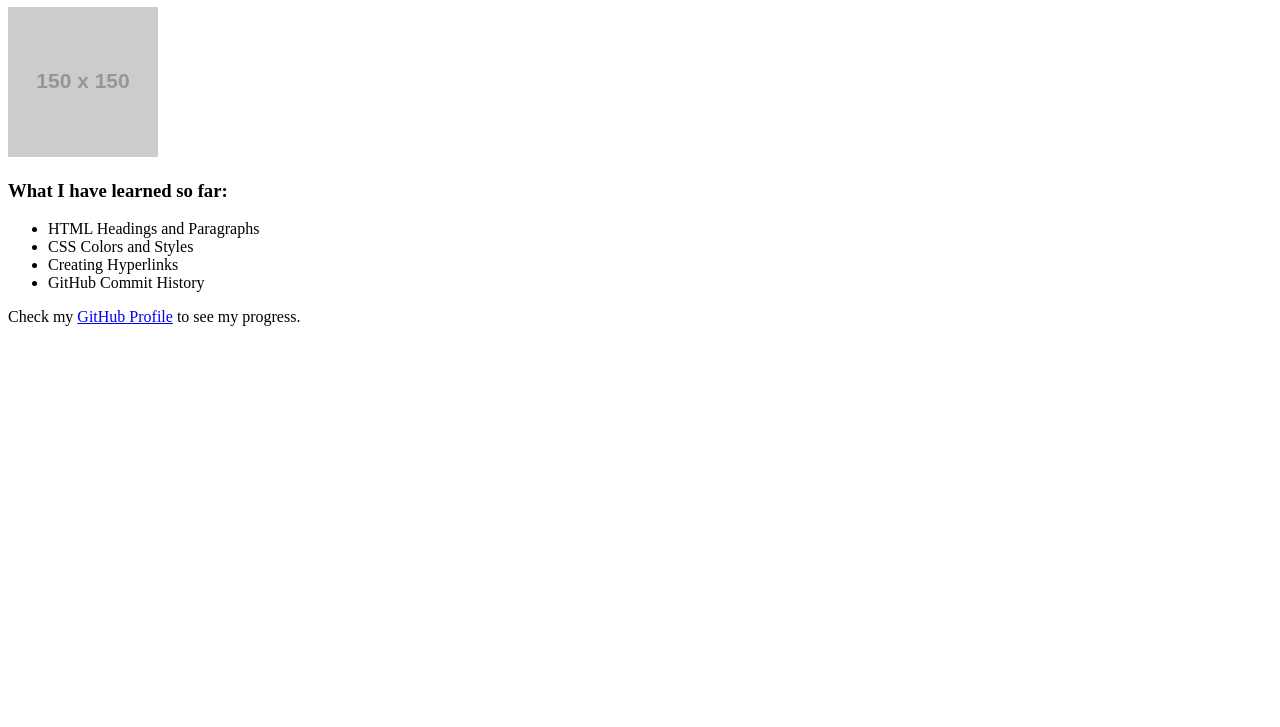
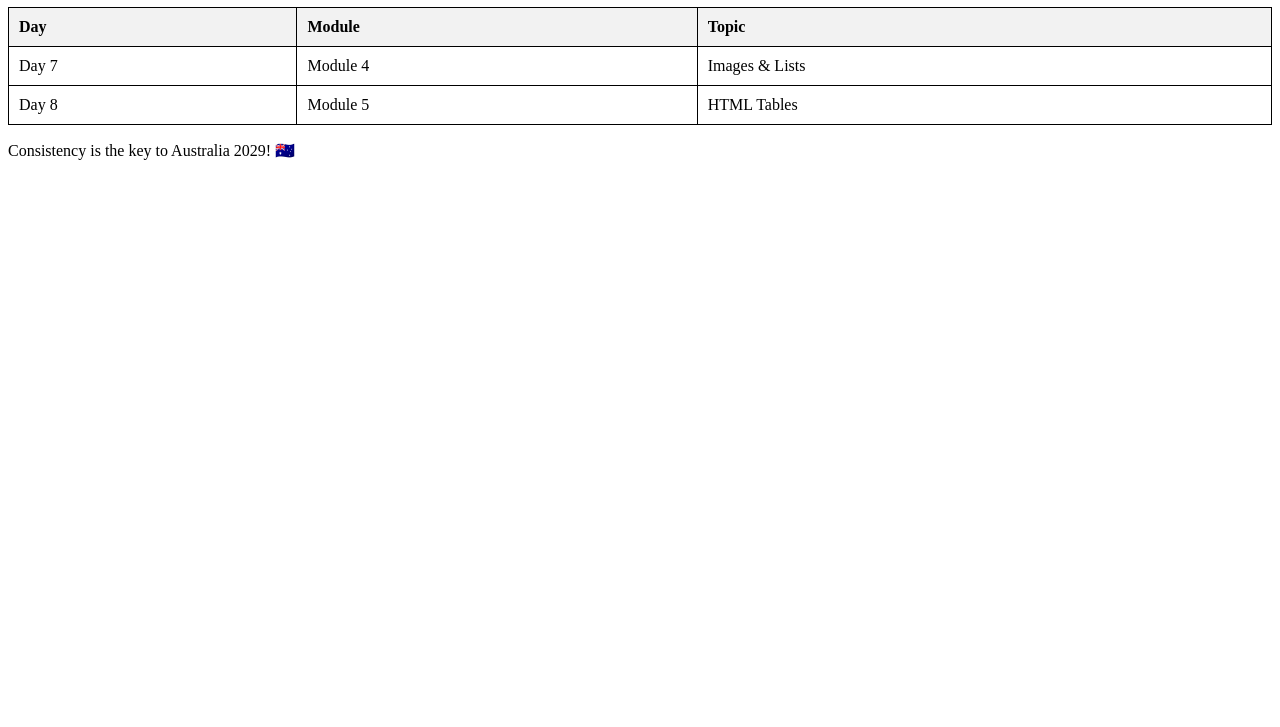
Before and after one commit to saymon-islam/My-Coding-Journey, a plain HTML site: page index.html in a window 1280 px wide. Shown: the part 73-800 px from the top of the page. Drawn offline with Linux system fonts and the light colour scheme; placeholder pictures from the web are drawn by us.

Commit message:
Created HTML Tables for Schedule (Jan 6)
Learned about <table>, <tr>, <th>, and <td> tags from Module 5

```diff
--- a/index.html
+++ b/index.html
@@ -1,21 +1,34 @@
 <!DOCTYPE html>
 <html>
 <head>
-    <title>Day 7 - Images and Lists</title>
+    <title>Day 8 - HTML Tables</title>
+    <style>
+        table { border-collapse: collapse; width: 100%; }
+        th, td { border: 1px solid black; padding: 10px; text-align: left; }
+        th { background-color: #f2f2f2; }
+    </style>
 </head>
 <body>
-    <h1 style="color: green;">Day 7: My Coding Progress</h1>
+    <h1 style="color: blue;">Day 8: My Weekly Learning Schedule</h1>
 
-    <img src="https://via.placeholder.com/150" alt="Coding Image" width="150">
+    <table>
+        <tr>
+            <th>Day</th>
+            <th>Module</th>
+            <th>Topic</th>
+        </tr>
+        <tr>
+            <td>Day 7</td>
+            <td>Module 4</td>
+            <td>Images & Lists</td>
+        </tr>
+        <tr>
+            <td>Day 8</td>
+            <td>Module 5</td>
+            <td>HTML Tables</td>
+        </tr>
+    </table>
 
-    <h3>What I have learned so far:</h3>
-    <ul>
-        <li>HTML Headings and Paragraphs</li>
-        <li>CSS Colors and Styles</li>
-        <li>Creating Hyperlinks</li>
-        <li>GitHub Commit History</li>
-    </ul>
-
-    <p>Check my <a href="https://github.com/">GitHub Profile</a> to see my progress.</p>
+    <p>Consistency is the key to Australia 2029! 🇦🇺</p>
 </body>
 </html>
```
